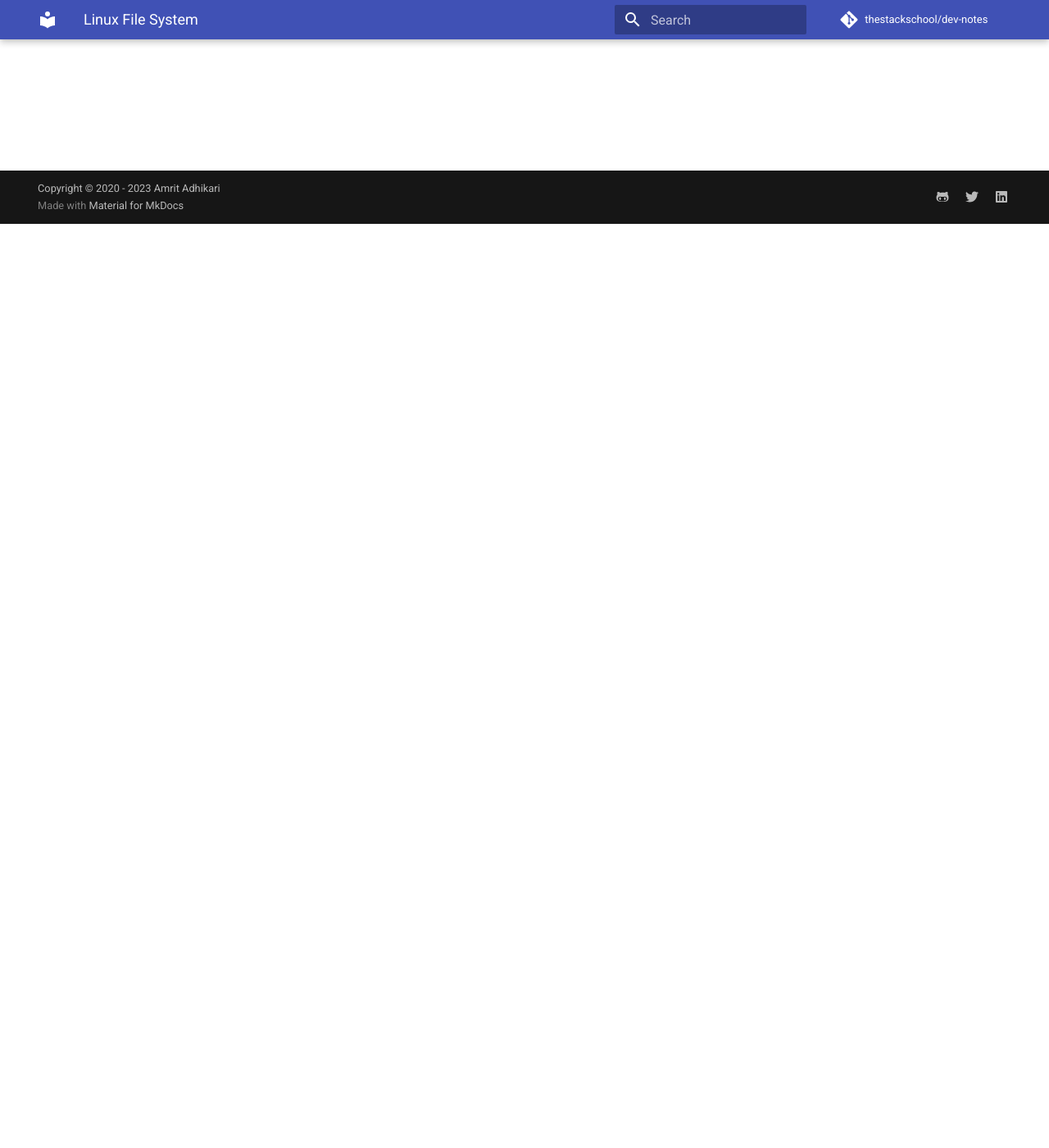
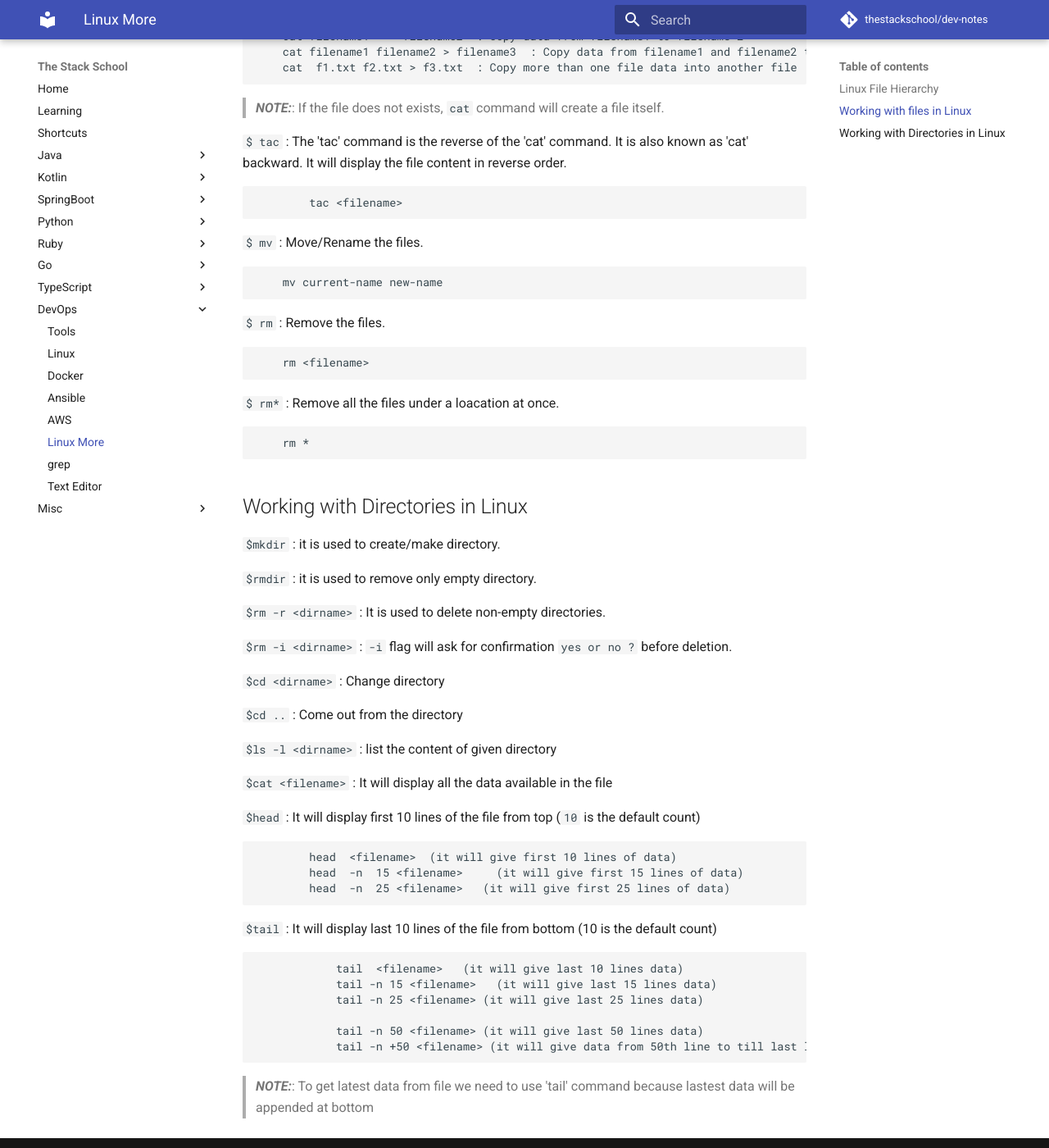
Before and after one commit to thestackschool/dev-notes, an MkDocs documentation site: the page built from docs/devops/linux2.md, in a window 1280 px wide and 1400 px high, scrolled down 1127 px. Shown: the whole window at 82% size. Built offline with MkDocs 1.6.1 and Material for MkDocs 9.7.7, drawn with Linux system fonts in a browser that asks for light colours; comment, search, counter and statistics services are not loaded; some of the changed text lies outside the part shown.

Commit message:
initial setup

````diff
--- a/docs/devops/linux2.md
+++ b/docs/devops/linux2.md
@@ -1,3 +1,5 @@
+## Linux File Hierarchy
+
 The Linux file system follows the Filesystem Hierarchy Standard (FHS).
 
 ```
@@ -31,3 +33,86 @@ The Linux file system follows the Filesystem Hierarchy Standard (FHS).
 
 /var : Contains variable files such as log files, mail spools, and temporary files generated by system processes.
 ```
+
+
+## Working with files in Linux
+
+`$ touch <filename>` : Create Empty files.
+
+```
+    touch f1.txt
+    touch a.txt b.txt c.txt d.md
+```
+
+`$ cat` : Create files with content and print file contents. (Overwrite/write/append)
+
+```
+    cat > filename   : Create file with data   (ctrl + d to close the file)
+	cat >> filename  : Append data to existing file
+	cat  filename   : Print file content
+	cat filename1  >  filename2  : Copy data from filename1 to filename 2
+    cat filename1 filename2 > filename3  : Copy data from filename1 and filename2 to filename3.
+	cat  f1.txt f2.txt > f3.txt  : Copy more than one file data into another file
+
+```
+
+> **_NOTE:_**: If the file does not exists, `cat` command will create a file itself.
+
+`$ tac` : The 'tac' command is the reverse of the 'cat' command. It is also known as 'cat' backward. It will display the file content in reverse order.
+
+```
+        tac <filename>
+```
+
+`$ mv` : Move/Rename the files.
+
+```
+    mv current-name new-name
+```
+
+`$ rm` : Remove the files.
+
+```
+    rm <filename>
+```
+
+`$ rm*` : Remove all the files under a loacation at once.
+```
+    rm *
+```
+
+
+## Working with Directories in Linux
+
+`$mkdir` : it is used to create/make directory.
+
+`$rmdir` : it is used to remove only empty directory.
+
+`$rm -r  <dirname>` : It is used to delete non-empty directories.
+
+`$rm -i  <dirname>` :  `-i` flag will ask for confirmation `yes or no ?` before deletion.
+
+`$cd <dirname>`  : Change directory
+
+`$cd ..`  : Come out from the directory
+
+`$ls -l <dirname>` : list the content of given directory
+
+`$cat <filename>`   : It will display all the data available in the file
+
+`$head`  : It will display first 10 lines of the file  from top  (`10` is the default count)
+
+			head  <filename>  (it will give first 10 lines of data)
+			head  -n  15 <filename>     (it will give first 15 lines of data)
+			head  -n  25 <filename>   (it will give first 25 lines of data)
+
+`$tail`   :  It will display last 10 lines of the file from bottom (10 is the default count)
+
+                tail  <filename>   (it will give last 10 lines data)
+                tail -n 15 <filename>   (it will give last 15 lines data)
+                tail -n 25 <filename> (it will give last 25 lines data)
+
+                tail -n 50 <filename> (it will give last 50 lines data)
+                tail -n +50 <filename> (it will give data from 50th line to till last line)
+
+> **_NOTE:_**: To get latest data from file we need to use 'tail' command because lastest data will be appended at bottom
--- a/mkdocs.yml
+++ b/mkdocs.yml
@@ -39,9 +39,7 @@ nav:
       - Docker: devops/docker.md
       - Ansible: devops/ansible.md
       - AWS: devops/aws.md
-      - Linux File System: devops/linux2.md
-      - File Creation: devops/file_creation.md
-      - Working with Directory: devops/directory.md
+      - Linux More: devops/linux2.md
       - grep: devops/grep.md
       - Text Editor: devops/text_editor.md
 
````
Also changed, not shown: docs/devops/directory.md (deleted, +0 -32 lines), docs/devops/file_creation.md (deleted, +0 -30 lines).
